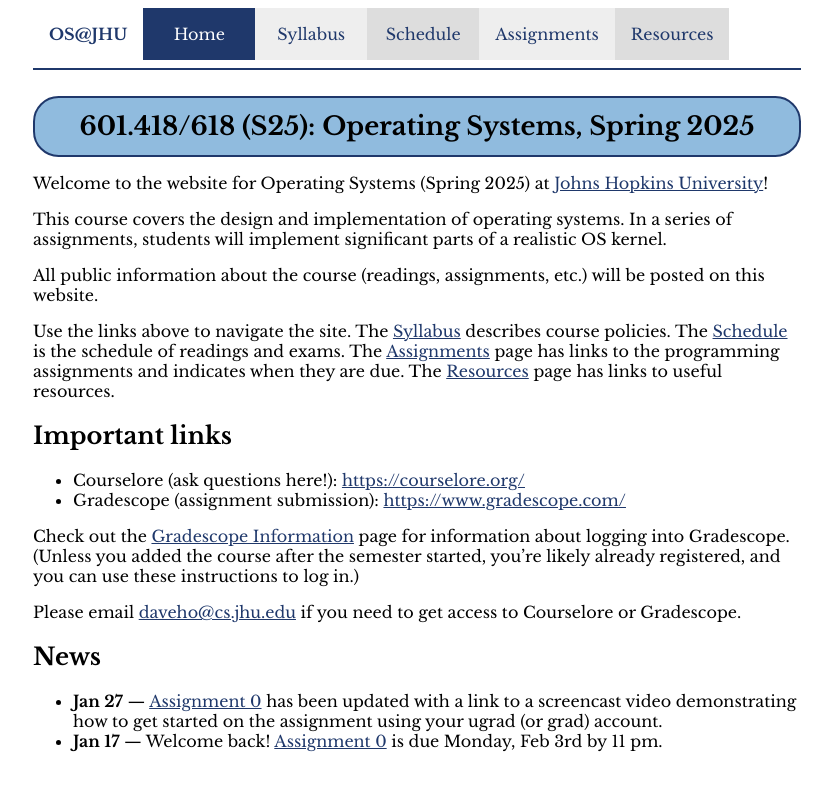
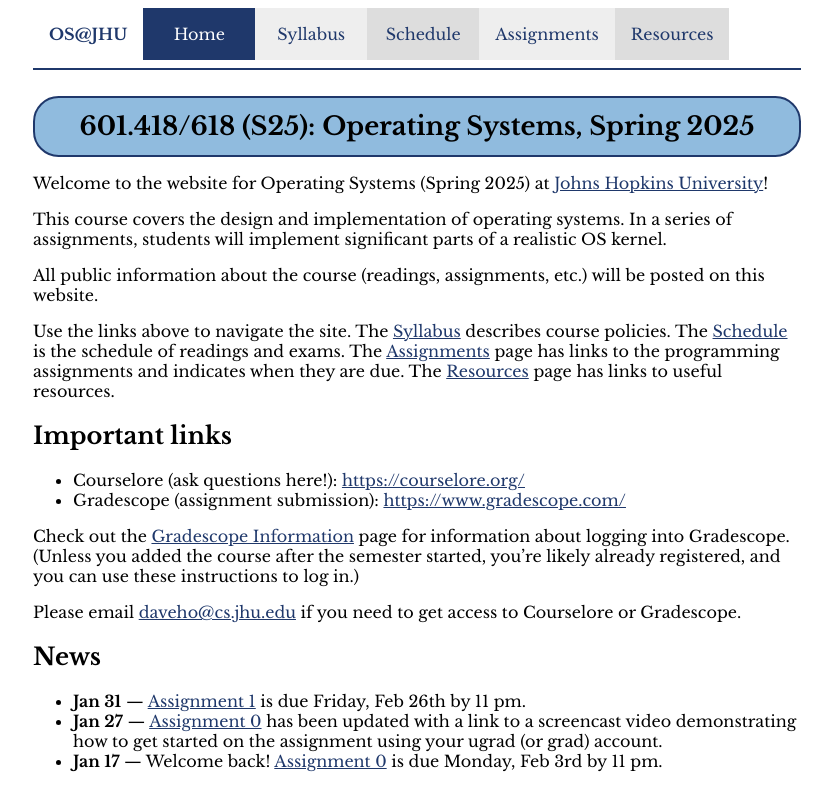
Before and after one commit to jhuopsys/spring2025, a Jekyll site: the page built from index.md, in a window 1280 px wide. Shown: the top 811 px of the page, without its empty margins (223-1055 px from the left). Built offline with Jekyll 4.4.1, drawn with Linux system fonts in a browser that asks for light colours.

Commit message:
post assignment 1

```diff
--- a/index.md
+++ b/index.md
@@ -35,6 +35,8 @@ Gradescope.
 
 ## News
 
+* **Jan 31** — [Assignment 1](assign/assign01.html) is due Friday, Feb 26th
+  by 11 pm.
 * **Jan 27** — [Assignment 0](assign/assign00.html) has been updated with
   a link to a screencast video demonstrating how to get started on the
   assignment using your ugrad (or grad) account.
--- a/schedule.csv
+++ b/schedule.csv
@@ -9,7 +9,7 @@ Feb 12,"Semaphores and Monitors",lectures/lecture07.pdf,,"[Chapter 30](http://pa
 Feb 17,"Synchronization exercises",lectures/lecture08.pdf
 Feb 19,"Deadlock",lectures/lecture09.pdf,,"[Chapter 32](http://pages.cs.wisc.edu/~remzi/OSTEP/threads-bugs.pdf)"
 Feb 24,"Virtual memory 1",lectures/lecture10.pdf,,"[Chapter 15](http://pages.cs.wisc.edu/~remzi/OSTEP/vm-mechanism.pdf), [Chapter 16](http://pages.cs.wisc.edu/~remzi/OSTEP/vm-segmentation.pdf),<br>[Chapter 17](http://pages.cs.wisc.edu/~remzi/OSTEP/vm-paging.pdf)"
-Feb 26,"Slack day/exam review",,,,
+Feb 26,"Slack day/exam review",,,,[A1](assign/assign01.html) due
 Mar 3,"**Exam 1**, in class",
 Mar 5,"Virtual memory in Pintos",lectures/pintos_vm.pdf,,""
 Mar 10,"Virtual memory II",lectures/lecture11.pdf,,"[Chapter 19](http://pages.cs.wisc.edu/~remzi/OSTEP/vm-tlbs.pdf), [Chapter 20](http://pages.cs.wisc.edu/~remzi/OSTEP/vm-smalltables.pdf)"
```
Also changed, not shown: assign/assign01.md (+1 -1 lines), schedule.md (+1 -1 lines).
